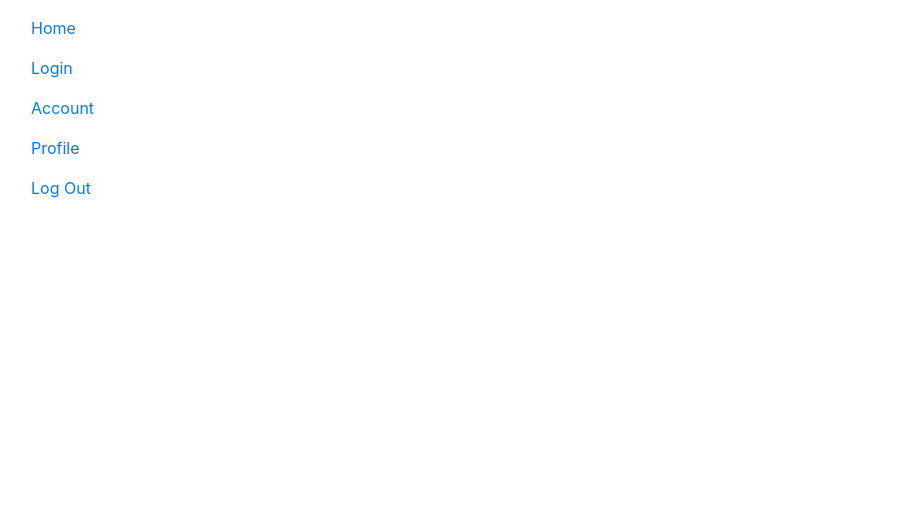
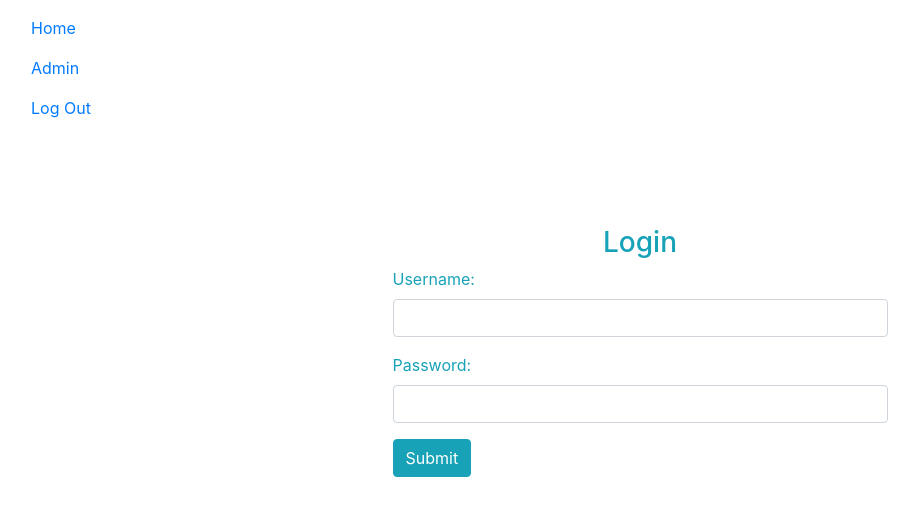
Before and after one commit to jrobii/Assignment1, an Angular app: page / in a window 1280 px wide. Shown: the top 516 px of the page, without its empty margins (0-920 px from the left). Built offline with nearby package versions, Linux system fonts and the light colour scheme.

Commit message:
Added new service for creating new Users.

```diff
--- /dev/null
+++ b/src/User.ts
@@ -0,0 +1,14 @@
+export class User {
+    username:string;
+    email:string;
+    role:string;
+    valid:boolean;
+
+    constructor(username:string = "", email:string = "", role:string = "", valid=false) {
+        this.username = username
+        this.email = email
+        this.role = role
+        this.valid = valid
+    }
+
+}
--- a/src/app/app-routing.module.ts
+++ b/src/app/app-routing.module.ts
@@ -1,8 +1,9 @@
 import { NgModule } from '@angular/core';
 import { Routes, RouterModule } from '@angular/router';
 import { LoginComponent } from './login/login.component';
+import { AdminComponent } from './admin/admin.component';
 
-const routes: Routes = [{path: 'login', component: LoginComponent}];
+const routes: Routes = [{path: '', component: LoginComponent}, {path: 'admin', component: AdminComponent}];
 
 @NgModule({
   imports: [RouterModule.forRoot(routes)],
--- a/src/app/app.component.html
+++ b/src/app/app.component.html
@@ -2,10 +2,8 @@
   <div class="container-fluid">
     <ul class="nav navbar-nav">
       <li class="active"><a class="nav-link" routerLink="/">Home</a></li>
-      <li><a class="nav-link" routerLink="/login">Login</a></li>
-      <li><a class="nav-link" routerLink="/account">Account</a></li>
-      <li><a class="nav-link" routerLink="/profile">Profile</a></li>
-      <li><a class="nav-link" >Log Out</a></li>
+      <li><a class="nav-link" routerLink="/admin">Admin</a></li>
+      <li><a class="nav-link" (click)="logOut()">Log Out</a></li>
     </ul>
   </div>
 </nav>
--- a/src/app/app.component.ts
+++ b/src/app/app.component.ts
@@ -1,4 +1,5 @@
 import { Component } from '@angular/core';
+import { Router } from '@angular/router';
 
 @Component({
   selector: 'app-root',
@@ -7,4 +8,10 @@ import { Component } from '@angular/core';
 })
 export class AppComponent {
   title = 'assignment';
+  constructor(private router: Router) {}
+
+  logOut() {
+    localStorage.clear();
+    this.router.navigateByUrl('/');
+  }
 }
--- a/src/app/login/login.component.html
+++ b/src/app/login/login.component.html
@@ -8,7 +8,7 @@
                         <form id="login-form" class="form" action="" method="post">
                             <h3 class="text-center text-info">Login</h3>
                             <div class="form-group">
-                                <label for="username" class="text-info">Email:</label><br>
+                                <label for="username" class="text-info">Username:</label><br>
                                 <input type="text" [(ngModel)]="username" name="username" class="form-control">
                             </div>
                             <div class="form-group">
--- a/src/app/login/login.component.ts
+++ b/src/app/login/login.component.ts
@@ -1,6 +1,7 @@
 import { Component, OnInit } from '@angular/core';
 import { LoginService } from '.././services/login.service';
 import { Router } from '@angular/router';
+import { User } from '../../User';
 
 @Component({
   selector: 'app-login',
@@ -11,6 +12,7 @@ export class LoginComponent implements OnInit {
 
   username:string = "";
   password:string = "";
+  user:User;
 
   constructor(private loginService: LoginService, private router: Router) { }
 
@@ -19,7 +21,10 @@ export class LoginComponent implements OnInit {
 
   isLoggedIn() {
     this.loginService.login(this.username, this.password).subscribe((data: any) => {
-
+      if (data.ok) {
+        this.user = new User(data.username, data.email, data.role)
+        localStorage.setItem('current', JSON.stringify(this.user));
+      }
     });
   }
 
```
Also changed, not shown: src/app/services/newuser.service.ts (added, +18 -0 lines), 2 other files (tests, documents, lock files or other folders).
